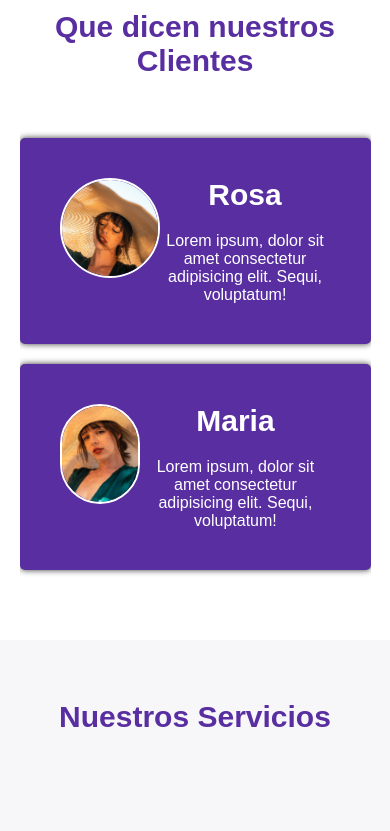
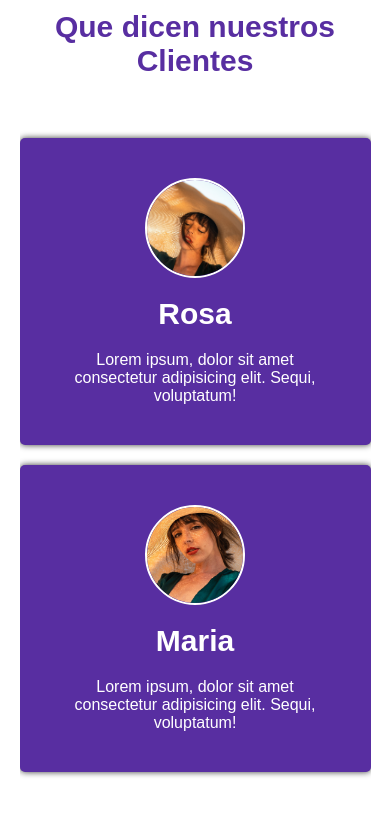
Before and after one commit to Lisandro17/Plantilla-test, a plain HTML site: page index.html in a window 390 px wide. Shown: the part 4020-4851 px from the top of the page. Drawn offline with Linux system fonts and the light colour scheme.

Commit message:
cuarto commit

```diff
--- a/estilos.css
+++ b/estilos.css
@@ -343,13 +343,25 @@ background: #582EA1;
 
 }
 
-@media screen and (max-width:500px){
+@media screen and (max-width:560px){
 .contenedor-nuestrosProductos img{
     width:80%;
 }
+
 }
 
 
+@media screen and (max-width:500px){
+.cards .card{
+    display: flex;
+    flex-wrap: wrap;
+    justify-content: center;
+
+}
+.contenedor-foto-opiniones{
+    margin-bottom: 15px;
+}
+}
 @media screen and (max-width:414px){
     .contenedor-textos-header h2{
     font-size: 25px;
--- a/index.html
+++ b/index.html
@@ -98,14 +98,19 @@
         <h2 class="titulo">Que dicen nuestros Clientes</h2>
         <div class="cards">
             <div class="card">
+                <div class="contenedor-foto-opiniones">
                     <img src="img/face1.jpg" alt="#">
+                </div>
                 <div class="contenedor-textos-opiniones">
                     <h4>Rosa</h4>
                     <p>Lorem ipsum, dolor sit amet consectetur adipisicing elit. Sequi, voluptatum!</p>
                 </div>
+
             </div>
             <div class="card">
+                <div class="contenedor-foto-opiniones">
                     <img src="img/face2.jpg" alt="#">
+                </div>
                 <div class="contenedor-textos-opiniones">
                     <h4>Maria</h4>
                     <p>Lorem ipsum, dolor sit amet consectetur adipisicing elit. Sequi, voluptatum!</p>
@@ -162,7 +167,7 @@
             </div>
         </div>
         <span class="raya-final"></span>
-        <h3>Lisandro Diseño 2019 &copy; 2019</h3>
+        <h3>Lisandro Diseño  &copy; 2019</h3>
     </div>
 </footer>
 
```
Lines whose indentation alone changed are shown as unchanged.
